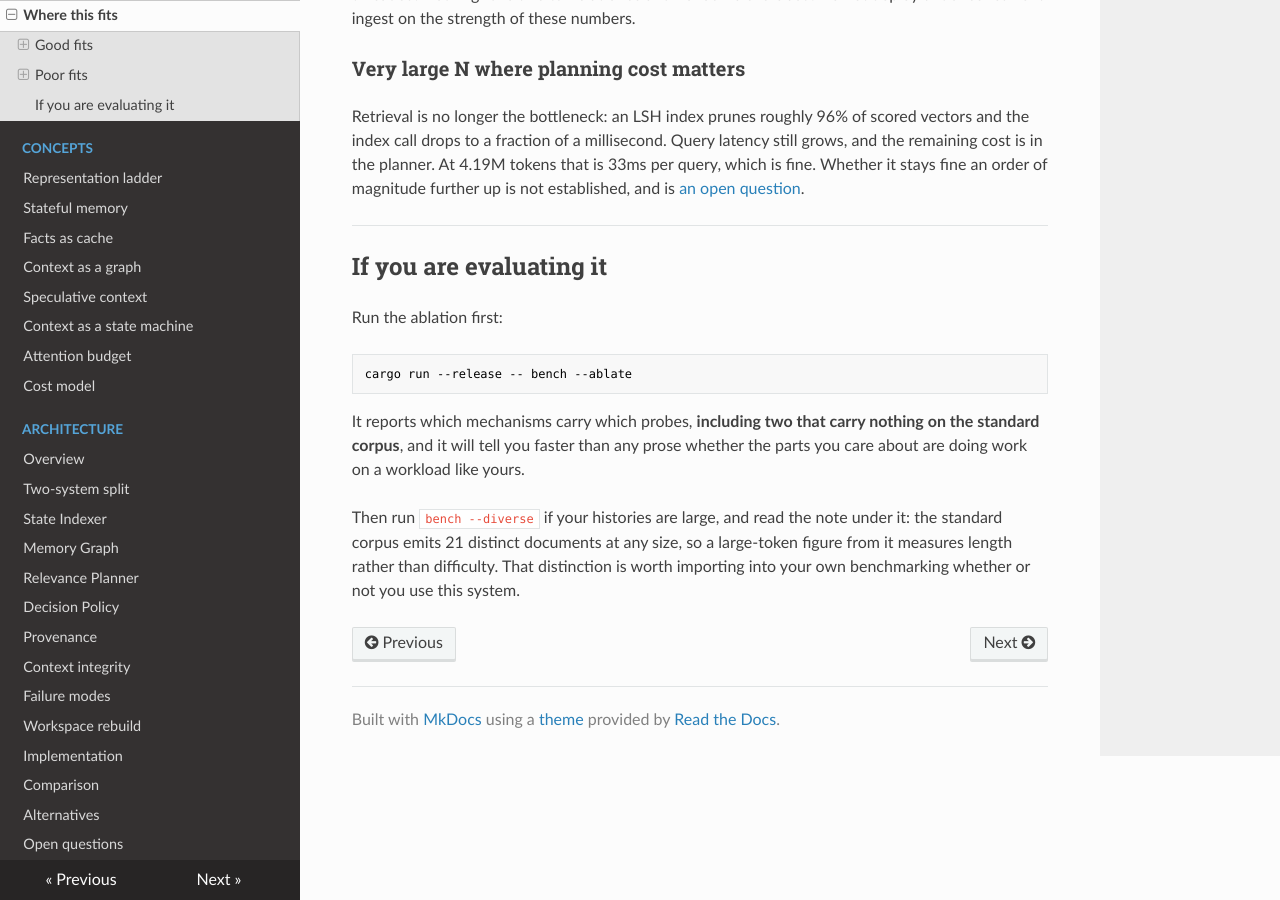
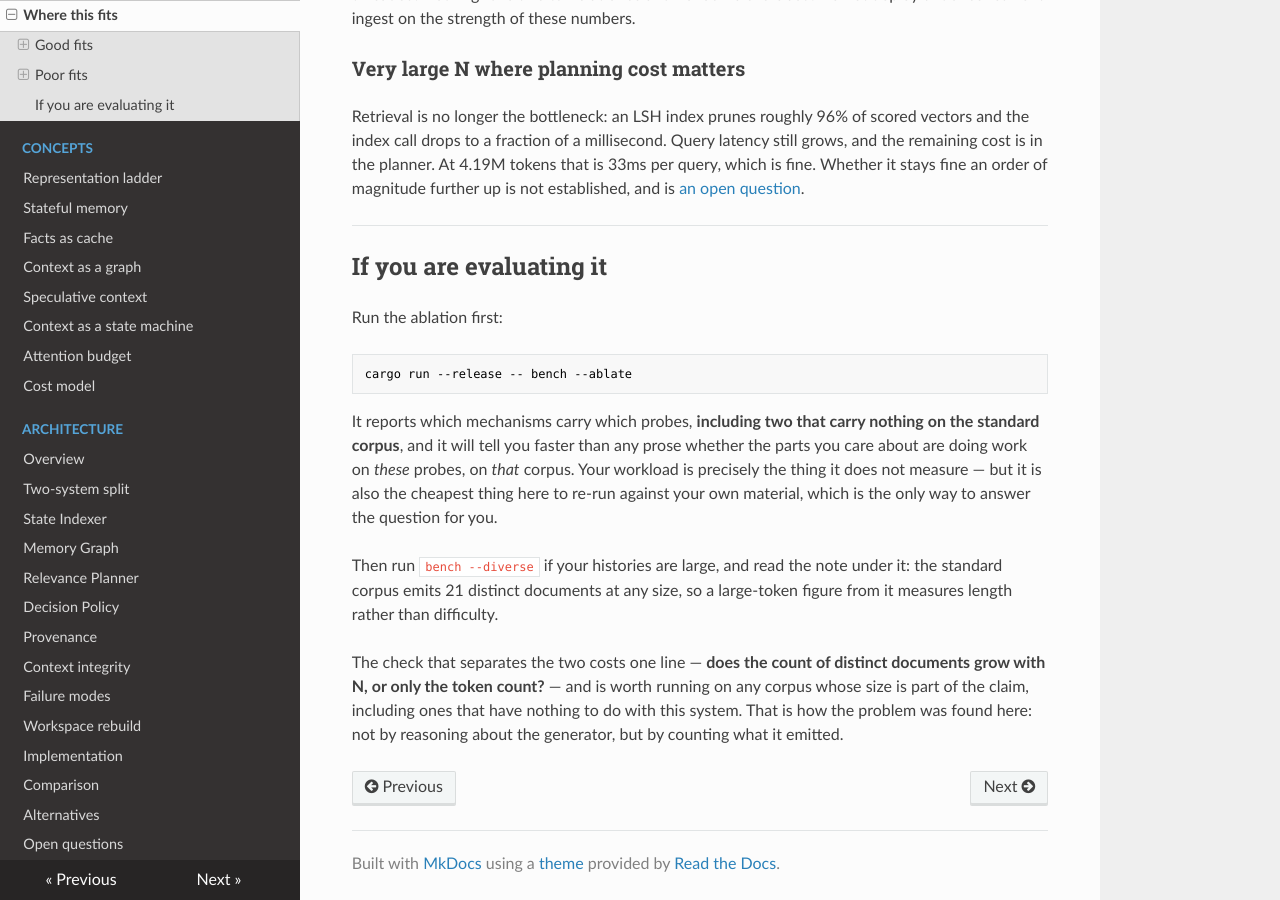
Before and after one commit to s-b-repo/subnext, an MkDocs documentation site: the page built from docs/use-cases.md, in a window 1280 px wide and 900 px high, scrolled down 2501 px. Built offline with MkDocs 1.6.1, drawn with Linux system fonts in a browser that asks for light colours; nearby versions of some CDN libraries.

Commit message:
Docs: the ablation does not measure the reader's workload, and give a check
Two narrowings from a peer review, both the family this repo has been caught by
all week — a claim reaching one level past what produced it.

The evaluation section said `bench --ablate` would tell you "whether the parts
you care about are doing work on a workload like yours". It will not. It runs
seven fixed probes on the standard corpus and reports what carries those, on
that. The reader's workload is precisely the thing it does not measure. It now
says so, and keeps the recommendation by pointing at what is actually true: it
is the cheapest thing here to re-run against your own material.

The generalisation was sound but weaker than what was available. It offered a
distinction to import — length versus difficulty. It now offers a check: does
the count of distinct documents grow with N, or only the token count? That is
within the evidence, since it names a procedure rather than diagnosing anyone
else's corpus, and it is how the problem was actually found here — by counting
what the generator emitted rather than reasoning about it.

Same fix applied to the README's condensed version, which carried the identical
sentence.

Co-Authored-By: Claude Opus 5 (1M context) <noreply@anthropic.com>
Claude-Session: https://claude.ai/code/session_01U7xdqMZCdXRPK4h9vcrTtb

```diff
--- a/docs/use-cases.md
+++ b/docs/use-cases.md
@@ -132,9 +132,17 @@ cargo run --release -- bench --ablate
 
 It reports which mechanisms carry which probes, **including two that carry
 nothing on the standard corpus**, and it will tell you faster than any prose
-whether the parts you care about are doing work on a workload like yours.
+whether the parts you care about are doing work on *these* probes, on *that*
+corpus. Your workload is precisely the thing it does not measure — but it is
+also the cheapest thing here to re-run against your own material, which is the
+only way to answer the question for you.
 
 Then run `bench --diverse` if your histories are large, and read the note under
 it: the standard corpus emits 21 distinct documents at any size, so a large-token
-figure from it measures length rather than difficulty. That distinction is worth
-importing into your own benchmarking whether or not you use this system.
+figure from it measures length rather than difficulty.
+
+The check that separates the two costs one line — **does the count of distinct
+documents grow with N, or only the token count?** — and is worth running on any
+corpus whose size is part of the claim, including ones that have nothing to do
+with this system. That is how the problem was found here: not by reasoning about
+the generator, but by counting what it emitted.
```
Also changed, not shown: README.md (+9 -3 lines).
